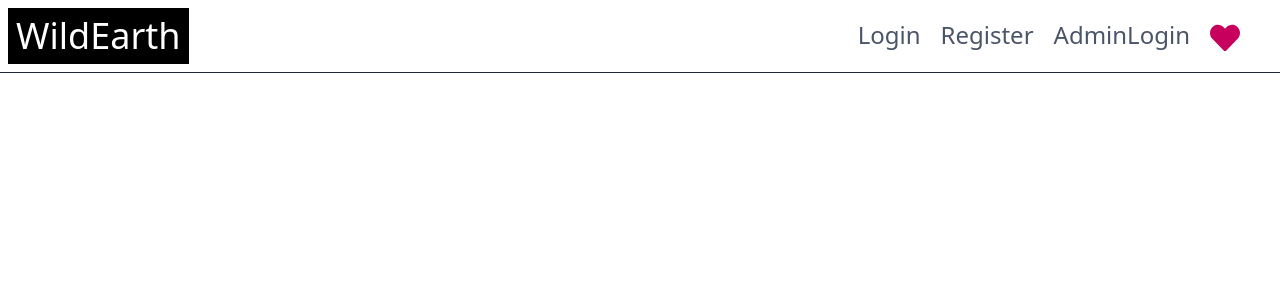
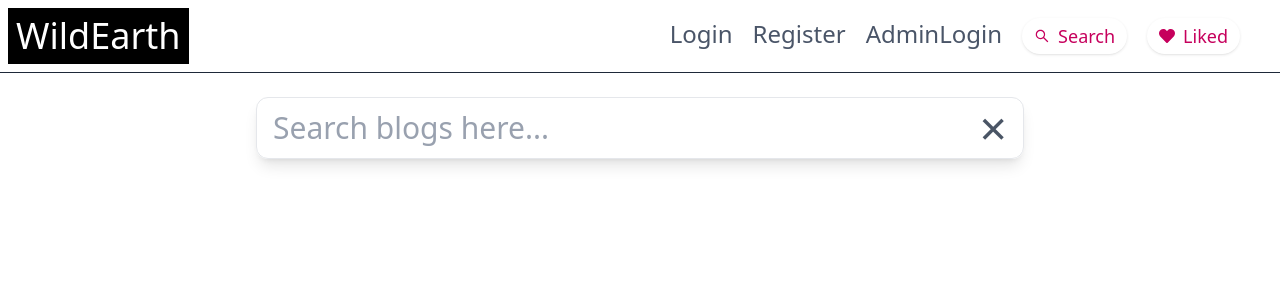
Before and after one commit to ParasharM007/Blog-Fe, a React (Vite) app: page /search-blogs in a window 1280 px wide. Shown: the top 300 px of the page. Built offline with nearby package versions, Linux system fonts and the light colour scheme; no server answers.

Commit message:
add Search feature

```diff
--- a/package.json
+++ b/package.json
@@ -16,6 +16,7 @@
     "@tanstack/react-query-devtools": "^5.72.2",
     "axios": "^1.7.9",
     "js-cookie": "^3.0.5",
+    "lodash.debounce": "^4.0.8",
     "react": "^18.3.1",
     "react-dom": "^18.3.1",
     "react-icons": "^5.4.0",
--- a/src/App.jsx
+++ b/src/App.jsx
@@ -16,6 +16,7 @@ import UserProfile from './components/UserProfile.jsx';
 import LikedBlogs from './components/LikedBlogs.jsx';
 import { AuthContextProvider } from './utils/AuthContext.jsx';
 import AdminDashboard from './components/AdminDashboard.jsx';
+import Search from './components/Search.jsx';
 
 
 
@@ -51,6 +52,7 @@ function App() {
           <Route path='/edit/:id' element={<Edit />}/>
           <Route path='/create-blog' element={<CreateBlog />}/>
           <Route path='/liked-blogs' element={<LikedBlogs />} />
+          <Route path='/search-blogs' element={<Search />} />
         </Routes>
        <Plus />
         </AuthContextProvider>
--- a/src/components/Card.jsx
+++ b/src/components/Card.jsx
@@ -1,13 +1,14 @@
-import React, { useEffect, useState } from 'react'
+import React, { useContext, useEffect, useState } from 'react'
 import './Card.css'
 import loadinggif from '../assets/loading-gif.gif'
-import { useNavigate } from 'react-router-dom'
+import { useLocation, useNavigate } from 'react-router-dom'
 import axios from 'axios'
-import { useMutation, useQuery } from '@tanstack/react-query'
+import { useMutation, useQuery, useQueryClient } from '@tanstack/react-query'
 // import SaveTag from "../assets/images/3D_Tag.png"
 import { FaHeart } from "react-icons/fa"
 import { toast } from 'react-toastify'
 import api from '../utils/api_Interceptor'
+import { AuthContext } from '../utils/AuthContext'
 
 const API_BASE_URL = import.meta.env.VITE_API_BASE_URL;
 const fetchBlogData = async () => {
@@ -19,14 +20,21 @@ const fetchBlogData = async () => {
 
 function Card() {
   // const [liked, setLiked] = useState({})
+  const { searchBlogs }=useContext(AuthContext)
   const [justLiked , setJustLiked] = useState({})
-  const { data: blogs, isLoading, isError } = useQuery(
+
+
+  const { data: blogsFromApi, isLoading, isError,refetch } = useQuery(
     {
-      queryKey: ["blogs"],
+      queryKey: ["blogs",searchBlogs],
       queryFn: fetchBlogData,
-      staleTime: 20000
+      staleTime: 20000,
+      enabled: !(Array.isArray(searchBlogs) && searchBlogs.length > 0),
+
     }
   )
+   const blogs = Array.isArray(searchBlogs) && searchBlogs.length > 0 ? searchBlogs : blogsFromApi;
+  const usingSearch = Array.isArray(searchBlogs) && searchBlogs.length > 0;
    const likeMutation = useMutation({
       mutationFn:async(blogId)=>{
 
@@ -59,6 +67,9 @@ function Card() {
       },
 
     })
+
+
+
 
   const handleLikedBlogs=(e, blogId)=>{
     e.stopPropagation()
@@ -104,18 +115,21 @@ function Card() {
 
   return (
     <>
-      {isError && <h1 className='font-light flex flex-col items-center text-center sm:ml-50 md:ml-10 text-4xl md:text-5xl'>Error while Loading blog data...</h1>}
+      {!usingSearch && isError && <h1 className='font-light flex flex-col items-center text-center sm:ml-50 md:ml-10 text-4xl md:text-5xl'>Error while Loading blog data...</h1>}
       {
 
-   isLoading ? (
+   !usingSearch && isLoading ? (
     <div className="flex justify-center items-center h-[80vh]">
       <img src={loadinggif} alt="Loading..." className="w-20 h-20" />
     </div>
   ) : (
+
     // <div className="columns-1 sm:columns-2 md:columns-3 lg:columns-4 gap-6 p-4">
     <div className="columns-1 sm:columns-2 md:columns-3 lg:columns-4 gap-6 p-4">
 
-      {blogs?.map((item) => (
+       {blogs!==null && typeof(blogs)==='object'&& !Array.isArray(blogs) &&(<div className='font-light flex flex-col items-center text-center sm:ml-50 md:ml-0 text-4xl md:text-5xl'>No Blogs Available...</div>)}
+
+      {Array.isArray(blogs) && blogs?.map((item) => (
         <div
           key={item?._id}
           onClick={() => handleNavigate(item?._id)}
--- a/src/components/LandingPage.jsx
+++ b/src/components/LandingPage.jsx
@@ -28,8 +28,8 @@ export default function LandingPage() {
         <div className="grid md:grid-cols-2 lg:grid-cols-3 gap-6 max-w-6xl mx-auto">
 
           <div className="bg-white rounded-lg shadow p-5">
-            <h3 className="text-xl font-bold mb-2">Why Rainforests Matter</h3>
-            <p className="text-sm text-gray-700 mb-3">A closer look at the Earth's lungs and biodiversity.</p>
+            <h3 className="text-xl font-bold mb-2">Why River Ecosystems - Lifelines of Biodiversity and Civilization Matter</h3>
+            <p className="text-sm text-gray-700 mb-3">A closer look at the lifelines of biodiversity and civilization.</p>
             <Link to="/blog/68342ba626aa2086ab82534e">
               <button className="text-[#D95D39] font-semibold cursor-pointer">Read More →</button>
             </Link>
--- a/src/components/Navbar.jsx
+++ b/src/components/Navbar.jsx
@@ -9,6 +9,7 @@ import axios from 'axios';
 import api from '../utils/api_Interceptor';
 import { AuthContext } from '../utils/AuthContext';
 import loadinggif from '../assets/loading-gif.gif'
+import { AiOutlineSearch } from 'react-icons/ai';
 
 
 
@@ -16,6 +17,7 @@ function Navbar() {
   const [showMenu,setShowMenu]=useState(false)
   const [showProfile,setShowProfile]=useState(false);
   // const [isLoggedIn,setIsLoggedIn]=useState(false)
+  const[ showSearch,setShowSearch]=useState(false)
   const {isLoggedIn , setIsLoggedIn , loading , AdminLogin ,setAdminLogin } = useContext(AuthContext)
 
 
@@ -87,33 +89,12 @@ function Navbar() {
     }, 2000);
 
   }
-  // useEffect(()=>{
-  //  (
-  // async()=>{
-
-  //   try {
-  //    const res = await api.get(`/v1/users/auth-route`,
-  //   //  const res = await axios.get(`${API_BASE_URL}/v1/users/auth-route`,
-  //   //  const res = await axios.get(`http://localhost:5000/api/v1/users/auth-route`,
-  //     {withCredentials: true}
-  //    )
-  //    console.log(res.data.data.data)
-  //    setIsLoggedIn(res.data.data.data)
-
-
-  //  } catch (error) {
-  //    console.log("Error in fetching nav items")
-  //    setIsLoggedIn(false)
-  //  }
-  // }
-  //  )()
-  // },[userId])
-
 
 
   return (
+
    <div className=''>
-    <nav className='z-10'>
+   <nav className='z-10'>
       <div className='flex m-1 p-1 justify-between items-center'>
 
     <div className='bg-black p-2 text-white text-4xl' onClick={()=>{  setShowMenu(false)
@@ -154,27 +135,50 @@ function Navbar() {
         <Link to='/admin-login'>AdminLogin</Link>
       </li>
       <li
-        className='mt-1 text-pink-700 text-3xl cursor-pointer'
+      className="cursor-pointer flex items-center gap-2 text-pink-700 text-3xl  hover:text-white hover:bg-pink-800 transition-all duration-300 px-3 py-1 rounded-full shadow-sm backdrop-blur-sm"
+  onClick={()=>navigate('/search-blogs')}
+  title="Search">
+
+
+
+  <AiOutlineSearch className="w-4 h-4" /> {/* or FiSearch / BiSearch */}
+  <span className="text-lg font-medium">Search</span>
+
+      </li>
+      <li
+        // className='mt-1 text-pink-700 text-3xl cursor-pointer'
+        className='cursor-pointer flex items-center gap-2 text-pink-700 text-3xl  hover:text-white hover:bg-pink-800 transition-all duration-300 px-3 py-1 rounded-full shadow-sm backdrop-blur-sm'
         onClick={() => navigate(`/liked-blogs`)}
       >
-        <FaHeart />
+        <FaHeart className='w-4 h-4' />
+        <span className="text-lg font-medium">Liked</span>
       </li>
     </>
   ) : (
     <>
+    <li
+      className="cursor-pointer flex items-center gap-2 text-pink-700 text-3xl  hover:text-white hover:bg-pink-800 transition-all duration-300 px-3 py-1 rounded-full shadow-sm backdrop-blur-sm"
+  onClick={()=>navigate('/search-blogs')}
+  title="Search">
+
+
+
+  <AiOutlineSearch className="w-4 h-4" /> {/* or FiSearch / BiSearch */}
+  <span className="text-lg font-medium">Search</span>
+
+      </li>
+      <li
+        // className='mt-1 text-pink-700 text-3xl cursor-pointer'
+        className='cursor-pointer flex items-center gap-2 text-pink-700 text-3xl  hover:text-white hover:bg-pink-800 transition-all duration-300 px-3 py-1 rounded-full shadow-sm backdrop-blur-sm'
+        onClick={() => navigate(`/liked-blogs`)}
+      >
+        <FaHeart className='w-4 h-4' />
+        <span className="text-lg font-medium">Liked</span>
+      </li>
       <li onClick={handleShowProfile}>
         <Link>
           <FaUser className={`border-2 p-1 rounded-full border-gray-400 bg-white text-black text-4xl ${showProfile ? "-rotate-40" : "rotate-0"} transition-transform duration-600} `} />
         </Link>
-      </li>
-     <li
-        className='mt-1 text-pink-700 text-3xl cursor-pointer'
-        onClick={() => {
-          navigate(`/liked-blogs`);
-          setShowProfile(false);
-        }}
-      >
-        <FaHeart />
       </li>
     </>
   )}
@@ -204,6 +208,16 @@ function Navbar() {
          <li className='border-b-2 border-pink-700 text-pink-700 text-xl'
            onClick={(e)=>
           {
+            navigate(`/search-blogs`)
+            setShowMenu(false)
+            }}
+          >
+          {/* <FaHeart /> */}
+          Search
+        </li>
+         <li className='border-b-2 border-pink-700 text-pink-700 text-xl'
+           onClick={(e)=>
+          {
             navigate(`/liked-blogs`)
             setShowMenu(false)
             }}
@@ -220,6 +234,14 @@ function Navbar() {
       <button className='border-b-2 border-purple-500' onClick={handleNavigate} >{AdminLogin?"Dashboard":"Profile"} </button>
       <Link className='border-b-2 border-purple-500' onClick={handleLogout} >Logout </Link>
 
+       <li className='border-b-2 border-pink-700 text-pink-700' onClick={(e)=>
+          {
+            navigate(`/search-blogs`)
+            setShowMenu(false)
+            }}>
+          {/* <FaHeart /> */}
+          Search
+        </li>
        <li className='border-b-2 border-pink-700 text-pink-700' onClick={(e)=>
           {
             navigate(`/liked-blogs`)
--- /dev/null
+++ b/src/components/Search.jsx
@@ -0,0 +1,81 @@
+import { useQuery } from '@tanstack/react-query'
+import axios from 'axios'
+import debounce from 'lodash.debounce'
+import React, { useCallback, useContext, useState } from 'react'
+import { useNavigate } from 'react-router-dom'
+import loadinggif from '../assets/loading-gif.gif'
+import { AuthContext } from '../utils/AuthContext'
+import Card from './Card.jsx'
+
+function Search() {
+    const navigate=useNavigate()
+    const { setSearchBlogs }=useContext(AuthContext)
+     const [debouncedQuery, setDebouncedQuery] = useState('');
+
+  // Debounce the query input
+  const debounceQuery = useCallback(
+    debounce((value) => {
+      setDebouncedQuery(value);
+    }, 1500),
+    []
+  );
+
+  const handleInputChange = (e) => {
+    debounceQuery(e.target.value);
+  };
+
+    const fetchBlogs=async(query)=>{
+      const res = await axios.get('http://localhost:5000/api/v1/users/search',
+        {
+            params:{s:query}
+        }
+      )
+      setSearchBlogs(res.data?.data)
+      return res.data.data;
+    }
+  const { data: blogs, isLoading, isError } = useQuery({
+    queryKey: ['searchBlog', debouncedQuery],
+    queryFn: ({ queryKey }) => fetchBlogs(queryKey[1]),
+    enabled: !!debouncedQuery, // only run if there's a query
+  });
+
+  return (
+    <>
+    <div className="bg-white w-full flex items-center justify-center px-4 py-6 transition-all duration-500">
+  <div className="flex w-full max-w-3xl shadow-lg border border-gray-200 rounded-xl overflow-hidden">
+
+    <input
+      type="text"
+      placeholder="Search blogs here..."
+      className="flex-1 px-4 py-3 text-base sm:text-lg md:text-3xl text-gray-500 placeholder-gray-400 focus:outline-none"
+      onChange={(e)=>handleInputChange(e)}
+      />
+
+    <button
+      onClick={() => {
+        navigate("/blogs")
+        setSearchBlogs([])
+    }}
+      className="px-4 text-3xl sm:text-4xl md:text-5xl cursor-pointer text-gray-600 hover:text-red-600 transition-colors duration-300"
+      title="Close"
+      >
+      &times;
+    </button>
+
+  </div>
+</div>
+    {isError && <h1 className='font-light flex flex-col items-center text-center sm:ml-50 md:ml-10 text-4xl md:text-5xl'>Error while Loading blogs...</h1>}
+        {
+
+     isLoading ? (
+      <div className="flex justify-center items-center h-[80vh]">
+        <img src={loadinggif} alt="Loading..." className="w-20 h-20" />
+      </div>
+    ) : (
+        blogs && <Card />
+    )}
+    </>
+  )
+}
+
+export default Search
--- a/src/utils/AuthContext.jsx
+++ b/src/utils/AuthContext.jsx
@@ -8,6 +8,7 @@ function AuthContextProvider({children}) {
     const [isLoggedIn, setIsLoggedIn ]= useState(false)
     const [ loading, setLoading ] =useState(true)
     const [AdminLogin , setAdminLogin] =useState(false)
+    const [searchBlogs, setSearchBlogs]=useState([])
 
 
     useEffect(()=>{
@@ -38,7 +39,7 @@ function AuthContextProvider({children}) {
 
 
   return (
-    <AuthContext.Provider value={{ isLoggedIn , setIsLoggedIn , loading , AdminLogin , setAdminLogin }}>
+    <AuthContext.Provider value={{ isLoggedIn , setIsLoggedIn , loading , AdminLogin , setAdminLogin , searchBlogs, setSearchBlogs }}>
      {children}
     </AuthContext.Provider>
   )
```
Also changed, not shown: 1 other file (tests, documents, lock files or other folders).
